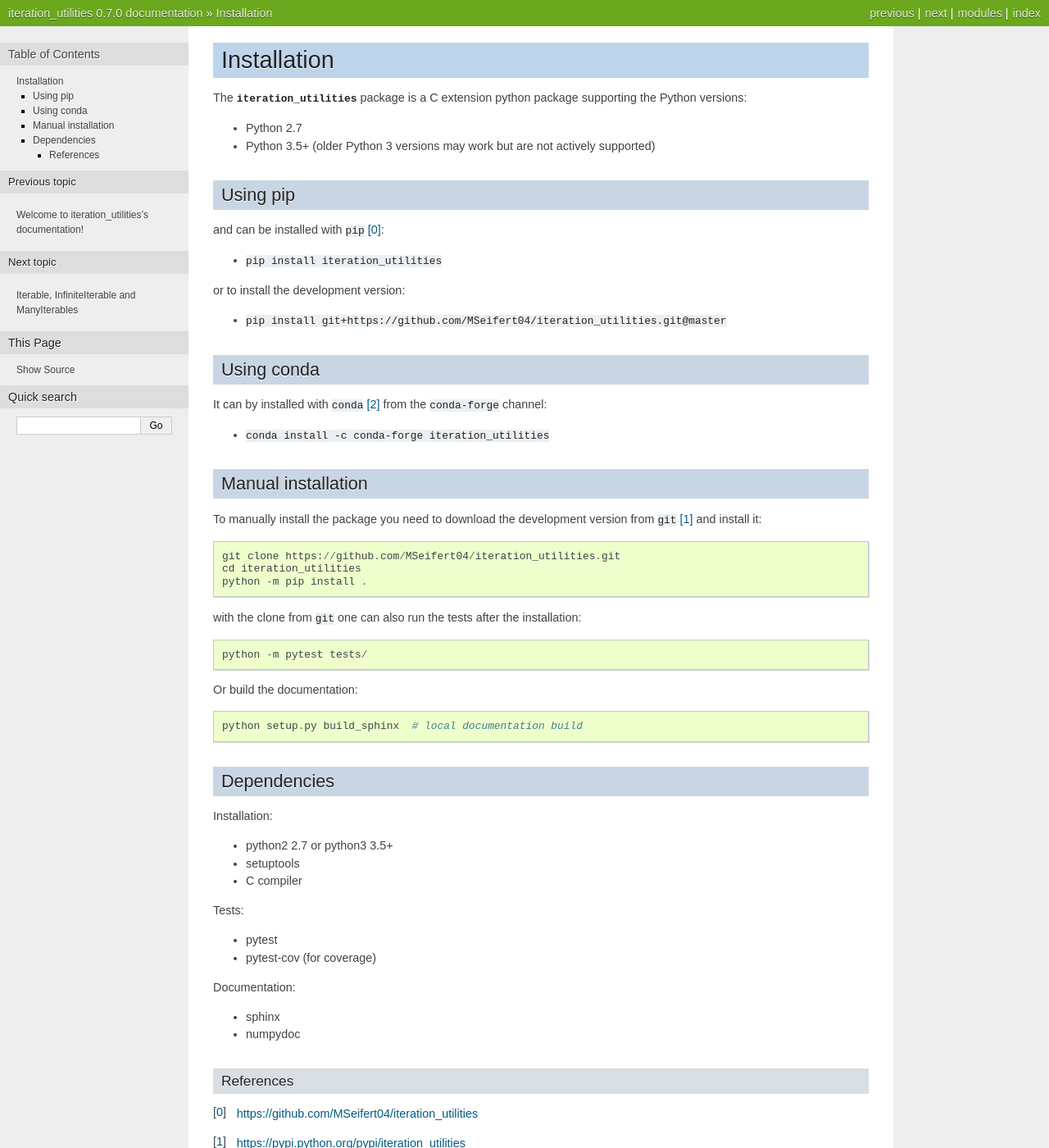
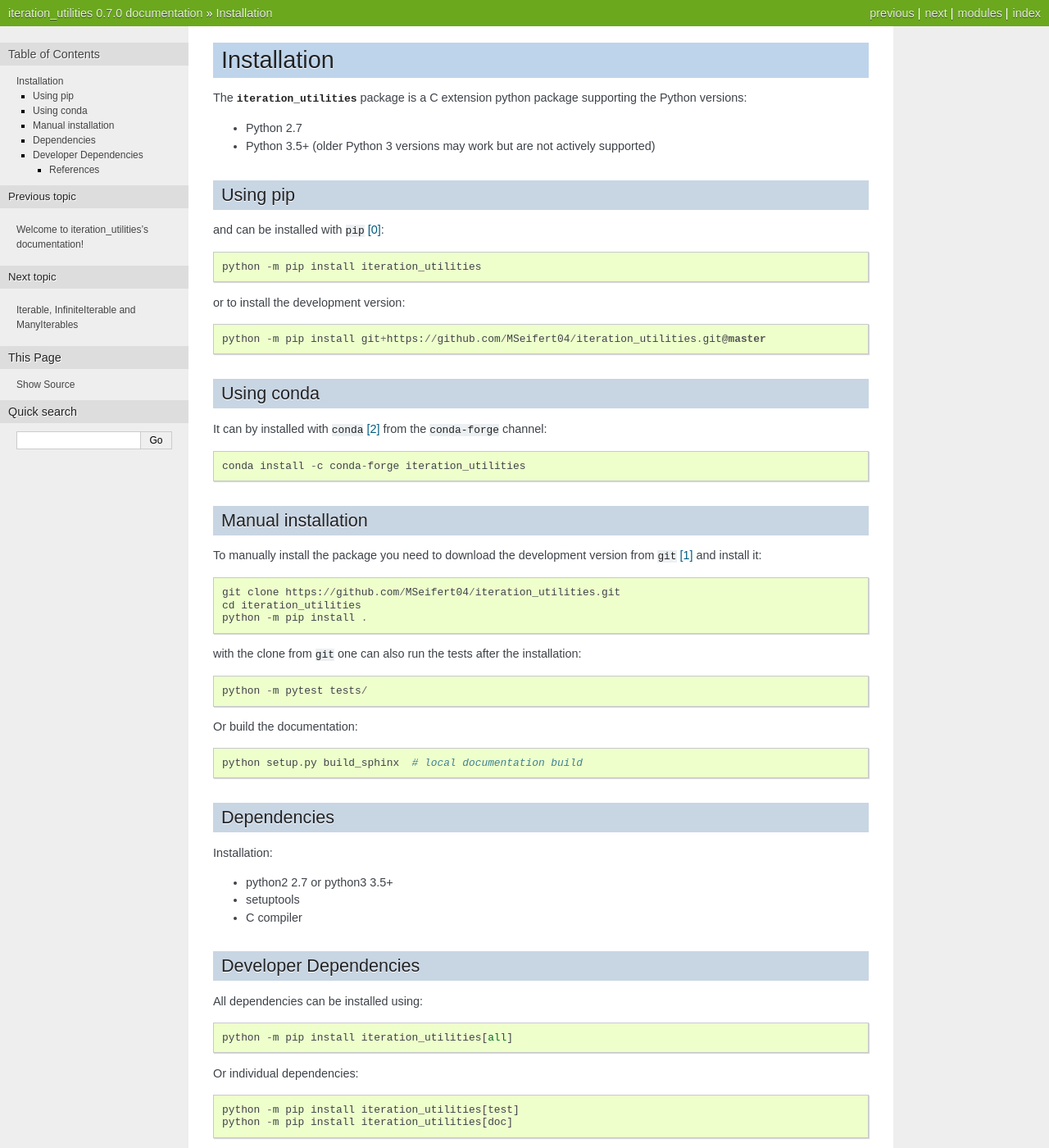
Before and after one commit to MSeifert04/iteration_utilities, a Sphinx documentation site: the page built from docs/installation.rst, in a window 1280 px wide and 1400 px high. Shown: the whole window at 82% size. Built offline with Sphinx 7.4.7, drawn with Linux system fonts in a browser that asks for light colours.

Commit message:
Show extras-require installations in documentation.
Fixes #244

```diff
--- a/docs/installation.rst
+++ b/docs/installation.rst
@@ -11,22 +11,21 @@ supporting the Python versions:
 Using pip
 ^^^^^^^^^
 
-and can be installed with ``pip`` [0]_:
+and can be installed with ``pip`` [0]_::
 
-- ``pip install iteration_utilities``
+    python -m pip install iteration_utilities
 
+or to install the development version::
 
-or to install the development version:
-
-- ``pip install git+https://github.com/MSeifert04/iteration_utilities.git@master``
+    python -m pip install git+https://github.com/MSeifert04/iteration_utilities.git@master
 
 
 Using conda
 ^^^^^^^^^^^
 
-It can by installed with ``conda`` [2]_ from the ``conda-forge`` channel:
+It can by installed with ``conda`` [2]_ from the ``conda-forge`` channel::
 
-- ``conda install -c conda-forge iteration_utilities``
+    conda install -c conda-forge iteration_utilities
 
 
 Manual installation
@@ -58,11 +57,21 @@ Installation:
 - C compiler
 
 
+Developer Dependencies
+^^^^^^^^^^^^^^^^^^^^^^
+
+All dependencies can be installed using::
+
+    python -m pip install iteration_utilities[all]
+
+Or individual dependencies::
+
+    python -m pip install iteration_utilities[test]
+    python -m pip install iteration_utilities[doc]
+
 Tests:
 
 - pytest
-- pytest-cov (for coverage)
-
 
 Documentation:
 
```
